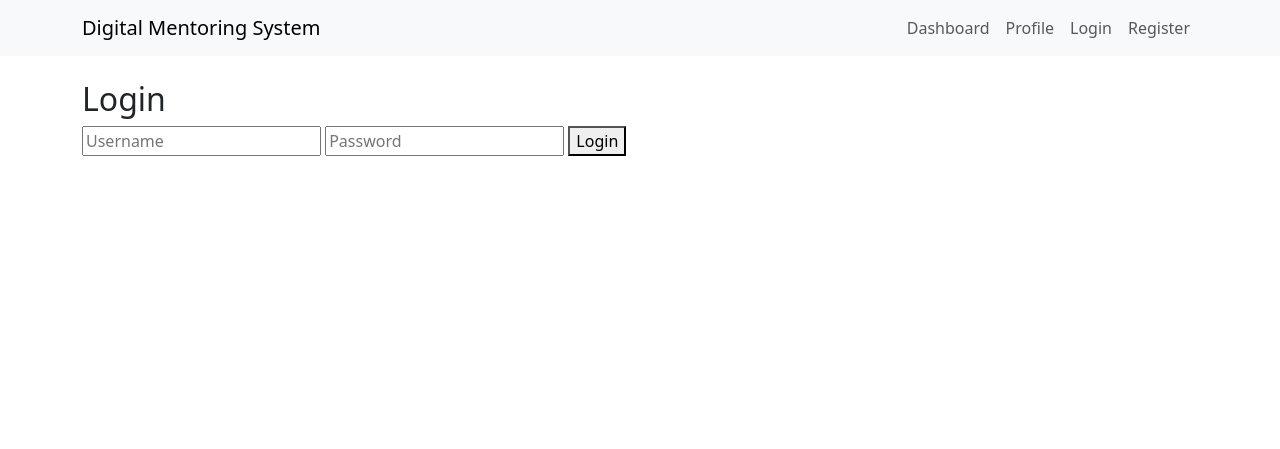
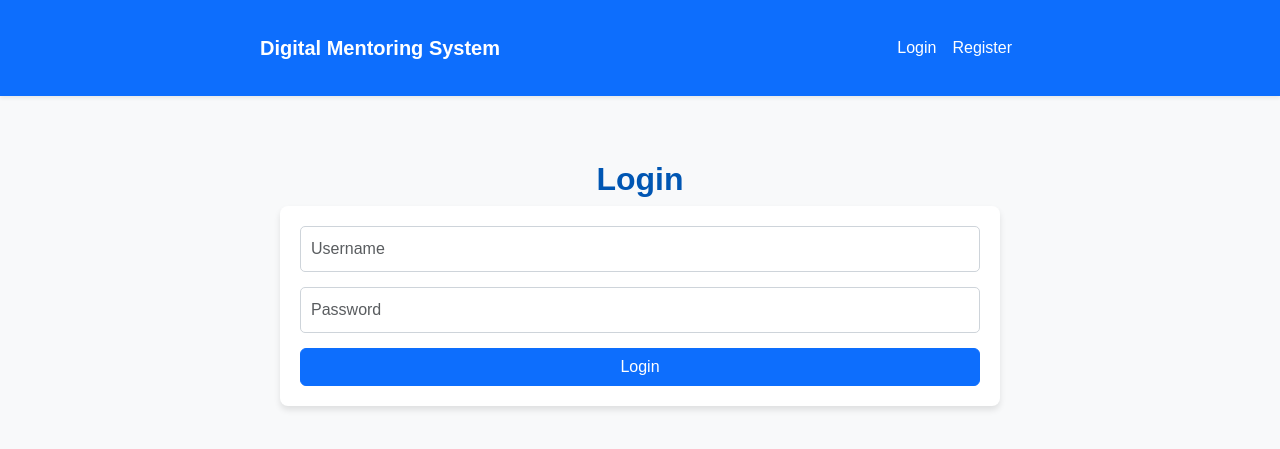
Before and after one commit to PranavKadagadakai/Digital_Mentoring_System, a Django app: page /login/ in a window 1280 px wide. Shown: the top 449 px of the page. Run offline with Django 5.2, Linux system fonts and the light colour scheme.

Commit message:
Good and Simple UI

```diff
--- a/core/urls.py
+++ b/core/urls.py
@@ -12,7 +12,6 @@ urlpatterns = [
     path('input-marks/', views.input_marks, name='input_marks'),
     path('grade-card/<int:student_id>/', views.grade_card, name='grade_card'),
     path('result-analysis/', views.result_analysis, name='result_analysis'),
-    # path('export-csv/', views.export_csv, name='export_csv'),
     path('assign-mentor/', views.assign_mentor, name='assign_mentor'),
     path('profile/', views.profile, name='profile'),
 ]
--- a/core/views.py
+++ b/core/views.py
@@ -8,7 +8,6 @@ from .utils import calculate_sgpa, calculate_cgpa
 import matplotlib.pyplot as plt
 import io
 import base64
-import csv
 from django.http import HttpResponse
 from django.db import IntegrityError
 
--- /dev/null
+++ b/static/css/styles.css
@@ -0,0 +1,146 @@
+/* General Styles */
+body {
+    font-family: 'Poppins', sans-serif;
+    background-color: #f8f9fa;
+    color: #343a40;
+    margin: 0;
+    padding: 0;
+}
+
+.container {
+    max-width: 800px;
+    margin: auto;
+    padding: 20px;
+}
+
+/* Form Styles */
+.form-container {
+    background: #ffffff;
+    padding: 20px;
+    border-radius: 8px;
+    box-shadow: 0px 4px 6px rgba(0, 0, 0, 0.1);
+}
+
+.form-group {
+    margin-bottom: 15px;
+}
+
+.form-group label {
+    font-weight: 600;
+    display: block;
+    margin-bottom: 5px;
+}
+
+input[type="text"],
+input[type="email"],
+input[type="password"],
+input[type="number"],
+select {
+    width: 100%;
+    padding: 10px;
+    border: 1px solid #ced4da;
+    border-radius: 5px;
+}
+
+button {
+    width: 100%;
+    padding: 10px;
+    background-color: #007bff;
+    color: white;
+    border: none;
+    border-radius: 5px;
+    font-weight: bold;
+    cursor: pointer;
+    transition: background 0.3s ease-in-out;
+}
+
+button:hover {
+    background-color: #0056b3;
+}
+
+/* Profile Page */
+.profile-photo {
+    display: block;
+    margin: 10px auto;
+    border-radius: 50%;
+    box-shadow: 0px 4px 6px rgba(0, 0, 0, 0.2);
+}
+
+/* Alerts */
+.alert {
+    padding: 10px;
+    margin-bottom: 15px;
+    border-radius: 5px;
+}
+
+.alert-success {
+    background-color: #d4edda;
+    color: #155724;
+}
+
+/* Scoreboard */
+.card {
+    border: none;
+    box-shadow: 0px 4px 6px rgba(0, 0, 0, 0.1);
+    border-radius: 8px;
+    overflow: hidden;
+}
+
+.card-header {
+    background-color: #007bff;
+    color: white;
+    padding: 10px 15px;
+    font-weight: bold;
+}
+
+.card-body {
+    padding: 15px;
+}
+
+/* Tables */
+table {
+    width: 100%;
+    border-collapse: collapse;
+    margin-top: 10px;
+}
+
+th, td {
+    padding: 10px;
+    border: 1px solid #dee2e6;
+    text-align: left;
+}
+
+th {
+    background-color: #007bff;
+    color: white;
+}
+
+/* Graph Images */
+img.img-fluid {
+    max-width: 100%;
+    height: auto;
+    border-radius: 5px;
+    box-shadow: 0px 4px 6px rgba(0, 0, 0, 0.15);
+}
+
+/* Landing Page */
+h2 {
+    text-align: center;
+    font-weight: bold;
+    color: #0056b3;
+}
+
+p {
+    text-align: center;
+    font-size: 16px;
+}
+
+a {
+    color: #007bff;
+    text-decoration: none;
+    font-weight: bold;
+}
+
+a:hover {
+    text-decoration: underline;
+}
--- a/templates/core/base.html
+++ b/templates/core/base.html
@@ -1,3 +1,4 @@
+{% load static %}
 <!DOCTYPE html>
 <html lang="en">
   <head>
@@ -8,22 +9,38 @@
       rel="stylesheet"
       href="https://cdn.jsdelivr.net/npm/bootstrap@5.3.0/dist/css/bootstrap.min.css"
     />
+    <link rel="stylesheet" href="{% static "css/styles.css" %}" />
   </head>
   <body>
-    <nav class="navbar navbar-expand-lg navbar-light bg-light">
+    <nav class="navbar navbar-expand-lg navbar-dark bg-primary shadow-sm">
       <div class="container">
-        <a class="navbar-brand" href="{% url 'dashboard' %}"
-          >Digital Mentoring System</a
+        <a class="navbar-brand fw-bold" href="{% url 'landing_page' %}">
+          Digital Mentoring System
+        </a>
+        <button
+          class="navbar-toggler"
+          type="button"
+          data-bs-toggle="collapse"
+          data-bs-target="#navbarNav"
+          aria-controls="navbarNav"
+          aria-expanded="false"
+          aria-label="Toggle navigation"
         >
-        <div class="collapse navbar-collapse">
+          <span class="navbar-toggler-icon"></span>
+        </button>
+        <div class="collapse navbar-collapse" id="navbarNav">
           <ul class="navbar-nav ms-auto">
+            {% if user.is_authenticated %}
             <li class="nav-item">
-              <a class="nav-link" href="{% url 'dashboard' %}">Dashboard</a>
+              <a class="nav-link text-white" href="{% url 'landing_page' %}"
+                >Dashboard</a
+              >
             </li>
             <li class="nav-item">
-              <a class="nav-link" href="{% url 'profile' %}">Profile</a>
+              <a class="nav-link text-white" href="{% url 'profile' %}"
+                >Profile</a
+              >
             </li>
-            {% if user.is_authenticated %}
             <li class="nav-item">
               <form
                 action="{% url 'logout' %}"
@@ -31,15 +48,19 @@
                 style="display: inline"
               >
                 {% csrf_token %}
-                <button type="submit" class="btn btn-link">Logout</button>
+                <button type="submit" class="btn btn-link text-white">
+                  Logout
+                </button>
               </form>
             </li>
             {% else %}
             <li class="nav-item">
-              <a class="nav-link" href="{% url 'login' %}">Login</a>
+              <a class="nav-link text-white" href="{% url 'login' %}">Login</a>
             </li>
             <li class="nav-item">
-              <a class="nav-link" href="{% url 'register' %}">Register</a>
+              <a class="nav-link text-white" href="{% url 'register' %}"
+                >Register</a
+              >
             </li>
             {% endif %}
           </ul>
@@ -47,5 +68,6 @@
       </div>
     </nav>
     <div class="container mt-4">{% block content %}{% endblock %}</div>
+    <script src="https://cdn.jsdelivr.net/npm/bootstrap@5.3.0/dist/js/bootstrap.bundle.min.js"></script>
   </body>
 </html>
--- a/templates/core/login.html
+++ b/templates/core/login.html
@@ -1,12 +1,30 @@
 {% extends 'core/base.html' %} {% block content %}
-<h2>Login</h2>
-{% if error_message %}
-<p style="color: red">{{ error_message }}</p>
-{% endif %}
-<form method="post">
-  {% csrf_token %}
-  <input type="text" name="username" placeholder="Username" required />
-  <input type="password" name="password" placeholder="Password" required />
-  <button type="submit">Login</button>
-</form>
+<div class="container">
+  <h2 class="text-center">Login</h2>
+  {% if error_message %}
+  <p class="alert alert-danger text-center">{{ error_message }}</p>
+  {% endif %}
+  <form method="post" class="form-container">
+    {% csrf_token %}
+    <div class="form-group">
+      <input
+        type="text"
+        name="username"
+        class="form-control"
+        placeholder="Username"
+        required
+      />
+    </div>
+    <div class="form-group">
+      <input
+        type="password"
+        name="password"
+        class="form-control"
+        placeholder="Password"
+        required
+      />
+    </div>
+    <button type="submit" class="btn btn-primary btn-block">Login</button>
+  </form>
+</div>
 {% endblock %}
```
Also changed, not shown: templates/core/dashboard.html (+66 -27 lines), templates/core/grade_card.html (+21 -8 lines), templates/core/input_marks.html (+19 -12 lines), templates/core/landing_page.html (+8 -5 lines), templates/core/mentor_analysis.html (+2 -2 lines), templates/core/profile.html (+9 -3 lines), templates/core/register.html (+7 -5 lines), templates/core/result_analysis.html (+1 -1 lines), templates/core/scoreboard.html (+20 -4 lines), db.sqlite3.
